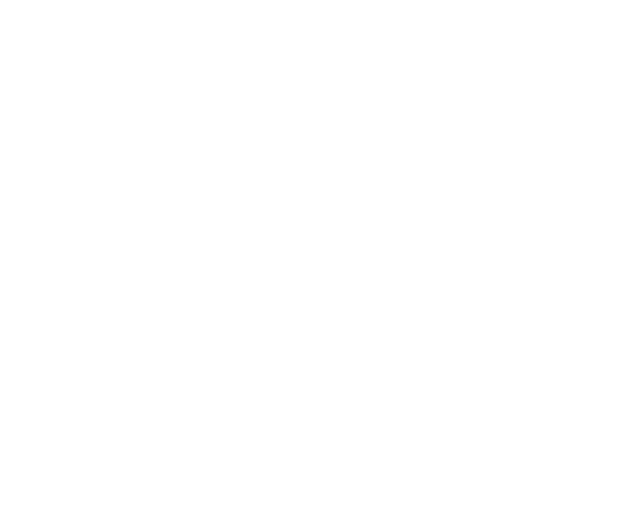
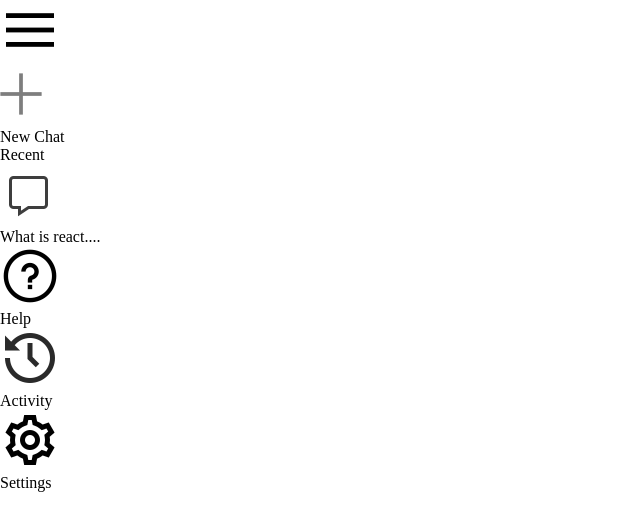
Before and after one commit to vivek1842/Gemini-Clone, a React app: page / in a window 1280 px wide. Shown: the top 530 px of the page, without its empty margins (0-640 px from the left). Built offline with nearby package versions, Linux system fonts and the light colour scheme; the HTML template or start-up script is replaced by a standard one.

Commit message:
folder structured updated and sidebar ui created

```diff
--- a/src/App.jsx
+++ b/src/App.jsx
@@ -1,11 +1,12 @@
 // eslint-disable-next-line no-unused-vars
 import React from "react"
+import { Sidebar } from "./components/Sidebar/Sidebar"
 
 function App() {
 
   return (
     <>
-
+      <Sidebar/>
     </>
   )
 }
--- /dev/null
+++ b/src/components/Sidebar/Sidebar.jsx
@@ -0,0 +1,39 @@
+// eslint-disable-next-line no-unused-vars
+import React from 'react'
+import './Sidebar.css'
+import {assets} from '../../assets/assets'
+
+export const Sidebar = () => {
+  return (
+    <div className='sidebar'>
+        <div className="top">
+            <img className='menu' src={assets.menu_icon} alt="menu icon not found" />
+            <div className="new-chat">
+                <img src={assets.plus_icon} alt="plus icon is not found" />
+                <p>New Chat</p>
+            </div>
+            <div className="recent">
+                <p className="recent-tile">Recent</p>
+                <div className="recent-entry">
+                    <img src={assets.message_icon} alt="message icon not found" />
+                    <p>What is react....</p>
+                </div>
+            </div>
+        </div>
+        <div className="bottom">
+            <div className="bottom-item recent-entry">
+                <img src={assets.question_icon} alt="quetion icon not found" />
+                <p>Help</p>
+            </div>
+            <div className="bottom-item recent-entry">
+                <img src={assets.history_icon} alt="history icon not found" />
+                <p>Activity</p>
+            </div>
+            <div className="bottom-item recent-entry">
+                <img src={assets.setting_icon} alt="setting icon not found" />
+                <p>Settings</p>
+            </div>
+        </div>
+    </div>
+  )
+}
```
Also changed, not shown: src/components/Sidebar/Sidebar.css (added).
